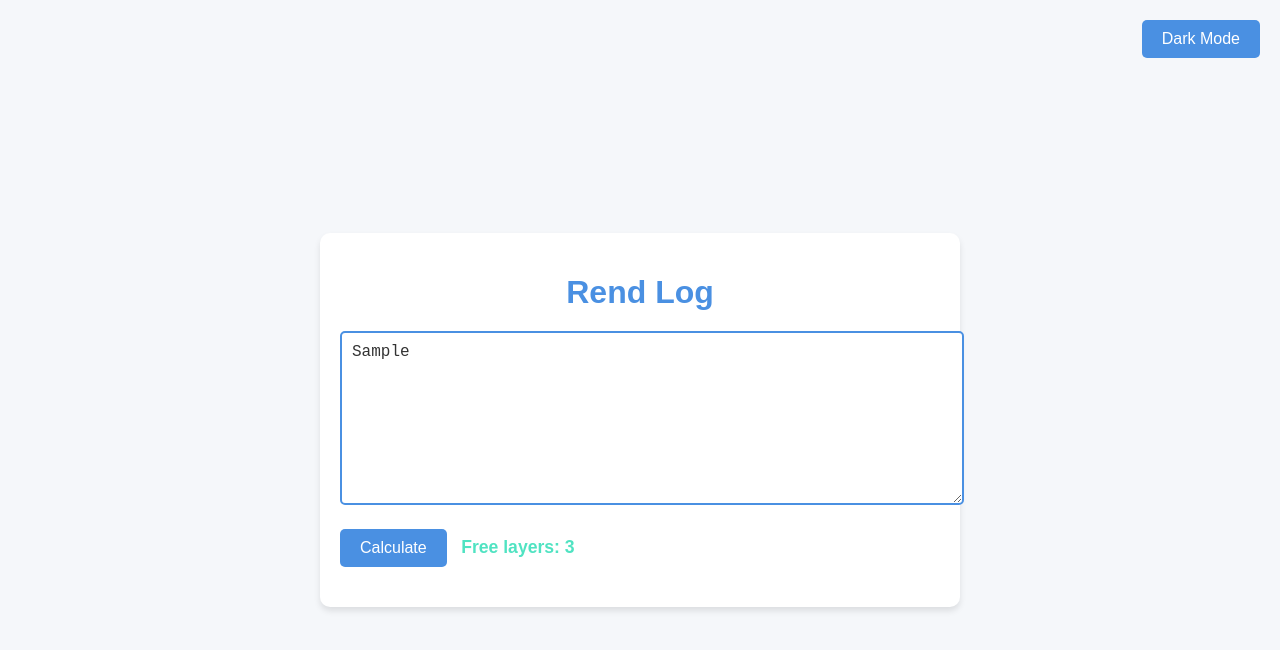
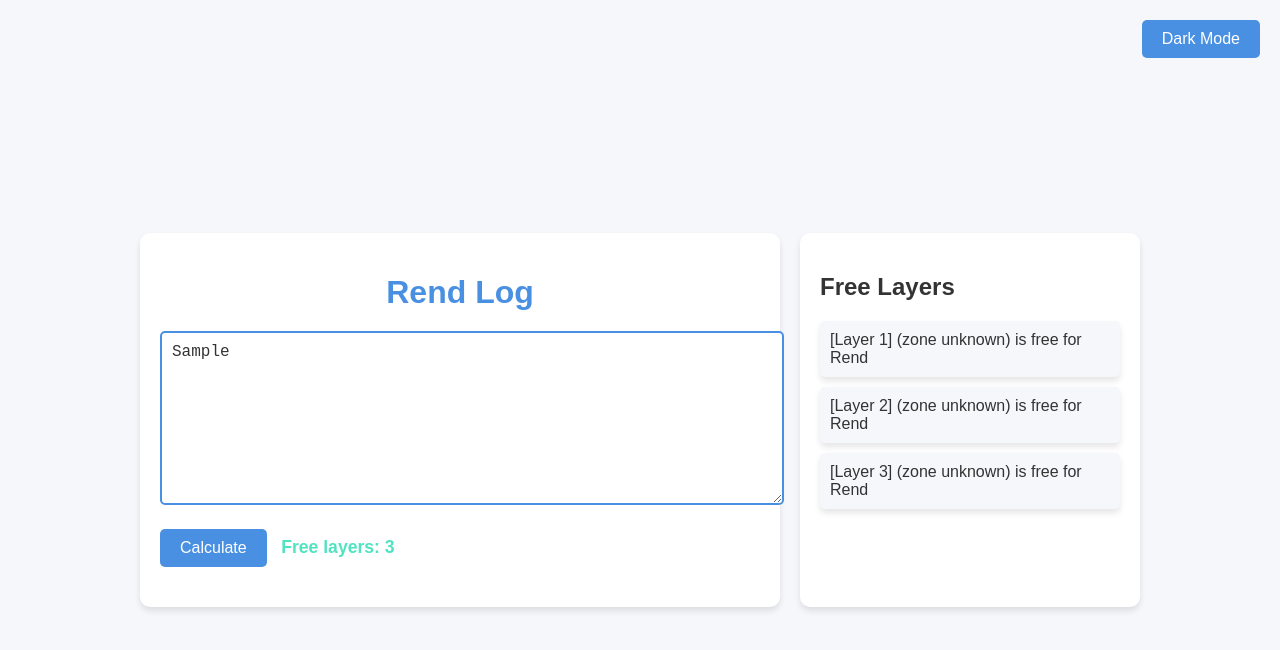
Before and after one commit to mrBugger/rendLog, a plain HTML site: page index.html in a window 1280 px wide. Both pictures are taken after typing "Sample" into the empty fields and a click on the button "Calculate". Drawn offline with Linux system fonts and the light colour scheme.

Commit message:
adding zones and free layers section

```diff
--- a/index.html
+++ b/index.html
@@ -39,13 +39,26 @@
         }
 
         .container {
+            display: flex;
+            gap: 20px;
+            max-width: 1000px;
+            width: 100%;
+        }
+
+        .left-panel, .right-panel {
             background-color: var(--card-background);
             border-radius: 10px;
             box-shadow: var(--shadow);
             padding: 20px;
-            max-width: 600px;
-            width: 100%;
             transition: background-color 0.3s ease, box-shadow 0.3s ease;
+        }
+
+        .left-panel {
+            flex: 2;
+        }
+
+        .right-panel {
+            flex: 1;
         }
 
         h1 {
@@ -98,11 +111,11 @@
             transition: color 0.3s ease;
         }
 
-        .rend-info {
+        .rend-info, .free-layers-info {
             margin-top: 20px;
         }
 
-        .rend-info div {
+        .rend-info div, .free-layers-info div {
             background-color: var(--background-color);
             padding: 10px;
             border-radius: 5px;
@@ -138,6 +151,7 @@
 <body>
     <button class="theme-toggle" onclick="toggleTheme()">Dark Mode</button>
     <div class="container">
+        <div class="left-panel">
             <h1>Rend Log</h1>
             <textarea id="rendInput" placeholder="Paste your Rend log here..."></textarea>
             <div>
@@ -146,6 +160,12 @@
             </div>
 
             <div id="rendInfo" class="rend-info"></div>
+        </div>
+
+        <div class="right-panel">
+            <h2>Free Layers</h2>
+            <div id="freeLayersInfo" class="free-layers-info"></div>
+        </div>
     </div>
 
     <script>
@@ -168,16 +188,21 @@
             const input = document.getElementById('rendInput').value;
             const lines = input.split('\n');
             const rendInfoDiv = document.getElementById('rendInfo');
+            const freeLayersInfoDiv = document.getElementById('freeLayersInfo');
             rendInfoDiv.innerHTML = ''; // Clear previous results
+            freeLayersInfoDiv.innerHTML = ''; // Clear previous free layers info
 
             let activeCooldowns = 0; // Track the number of layers on cooldown
             const combinedEntries = {}; // Track entries by timestamp
+            const layersOnCooldown = new Set(); // Track which layers are on cooldown
+            const layerZoneMap = {}; // Map layer to zone
 
             lines.forEach(line => {
                 if (line.trim() === '') return;
 
-                // Extract time and cooldown information
+                // Extract time, layer/zone, and cooldown information
                 const timeMatch = line.match(/(Yesterday|Today) (\d{1,2}:\d{2}(?:am|pm))/);
+                const layerMatch = line.match(/\[(Layer \d+)\] \(zone (\d+)\)/);
                 const droppedMatch = line.match(/Dropped (\d+ hours? \d+ minutes? \d+ seconds? ago)/);
                 const cooldownMatch = line.match(/Cooldown (\d+h \d+m \d+s)/);
 
@@ -188,12 +213,24 @@
                     const cooldown = cooldownMatch ? parseCooldown(cooldownMatch[1]) : 3 * 3600; // Default cooldown is 3 hours
                     const cooldownEnd = new Date(rendDateTime.getTime() + cooldown * 1000);
 
+                    // Get layer and zone information or default to "unknown layer"
+                    const layerInfo = layerMatch ? `[${layerMatch[1]}] (zone ${layerMatch[2]})` : 'unknown layer';
+
+                    // Track layers on cooldown and their zones
+                    if (layerMatch) {
+                        if (cooldownEnd > new Date()) {
+                            layersOnCooldown.add(layerMatch[1]); // Only add to cooldown if still active
+                        }
+                        layerZoneMap[layerMatch[1]] = layerMatch[2]; // Map layer to zone
+                    }
+
                     // Combine entries with the same timestamp
                     if (!combinedEntries[rendTime]) {
                         combinedEntries[rendTime] = {
                             rendDateTime,
                             cooldownEnd,
                             onCooldown: cooldownEnd > new Date(),
+                            layerInfo,
                         };
                     } else {
                         // If multiple entries have the same timestamp, keep the one with the longest cooldown
@@ -201,15 +238,19 @@
                             combinedEntries[rendTime].cooldownEnd = cooldownEnd;
                             combinedEntries[rendTime].onCooldown = cooldownEnd > new Date();
                         }
+                        // Preserve layer info if it exists in any of the combined entries
+                        if (layerInfo !== 'unknown layer') {
+                            combinedEntries[rendTime].layerInfo = layerInfo;
+                        }
                     }
                 }
             });
 
             // Process combined entries
             Object.keys(combinedEntries).forEach(rendTime => {
-                const { cooldownEnd, onCooldown } = combinedEntries[rendTime];
+                const { cooldownEnd, onCooldown, layerInfo } = combinedEntries[rendTime];
                 const infoDiv = document.createElement('div');
-                infoDiv.innerHTML = `Rend popped at ${rendTime} `;
+                infoDiv.innerHTML = `Rend popped at ${rendTime} ${layerInfo} `;
 
                 if (onCooldown) {
                     activeCooldowns++; // Increment the number of active cooldowns
@@ -227,6 +268,16 @@
             const freeLayers = Math.max(0, 3 - activeCooldowns); // Ensure free layers is not negative
             const freeLayersDisplay = document.getElementById('freeLayersDisplay');
             freeLayersDisplay.innerText = `Free layers: ${freeLayers}`;
+
+            // Display free layers in the right panel
+            const allLayers = new Set(['Layer 1', 'Layer 2', 'Layer 3']);
+            layersOnCooldown.forEach(layer => allLayers.delete(layer)); // Remove layers on cooldown
+            allLayers.forEach(layer => {
+                const freeLayerDiv = document.createElement('div');
+                const zone = layerZoneMap[layer] || 'unknown'; // Get zone from the map
+                freeLayerDiv.innerHTML = `[${layer}] (zone ${zone}) is free for Rend`;
+                freeLayersInfoDiv.appendChild(freeLayerDiv);
+            });
 
             // Update cooldowns every second
             setInterval(updateCooldowns, 1000);
```
Lines whose indentation alone changed are shown as unchanged.
